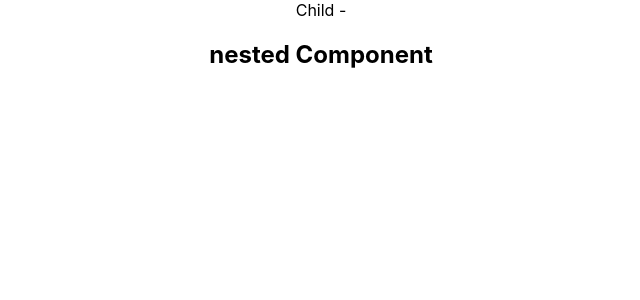
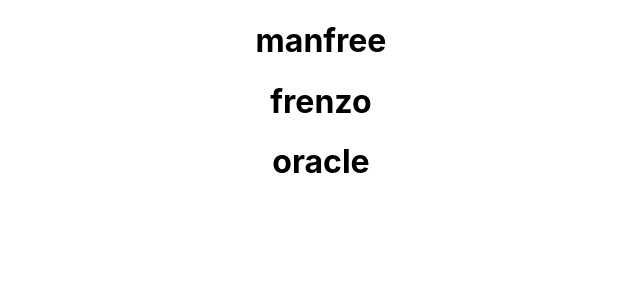
Before and after one commit to mukilathuruvan/frenzo-react, a React (Create React App) app in the folder my-app/: page / in a window 1280 px wide. Shown: the top 300 px of the page, without its empty margins (319-959 px from the left). Built offline with nearby package versions, Linux system fonts and the light colour scheme.

Commit message:
using user definded  prop

```diff
--- a/my-app/src/App.js
+++ b/my-app/src/App.js
@@ -1,14 +1,11 @@
-import logo from "./logo.svg";
 import "./App.css";
-import Header, { Footer, MainContent } from "./components/Header";
-import Courses, { PersonInfo } from "./components/Courses";
-import Child from "./components/Child";
+import Child, { Name } from "./components/Child";
 function App() {
   return (
     <div className="App">
-      <Child>
-        <h2>nested Component</h2>
-      </Child>
+      <Name name="manfree" />
+      <Name name="frenzo" />
+      <Name name="oracle" />
     </div>
   );
 }
--- a/my-app/src/components/Child.jsx
+++ b/my-app/src/components/Child.jsx
@@ -6,3 +6,8 @@ const Child = (props) => {
 };
 
 export default Child;
+
+export const Name = (props) => {
+  console.log(props);
+  return <h1>{props.name}</h1>;
+};
--- a/my-app/src/components/Header.jsx
+++ b/my-app/src/components/Header.jsx
@@ -1,5 +1,3 @@
-import react from "react";
-
 const Header = () => {
   let componyName = "manfree";
   return <h1>First Component- {componyName}</h1>;
```
